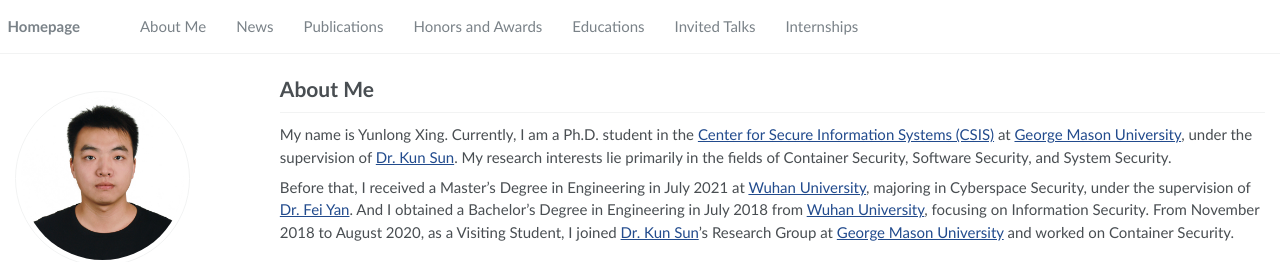
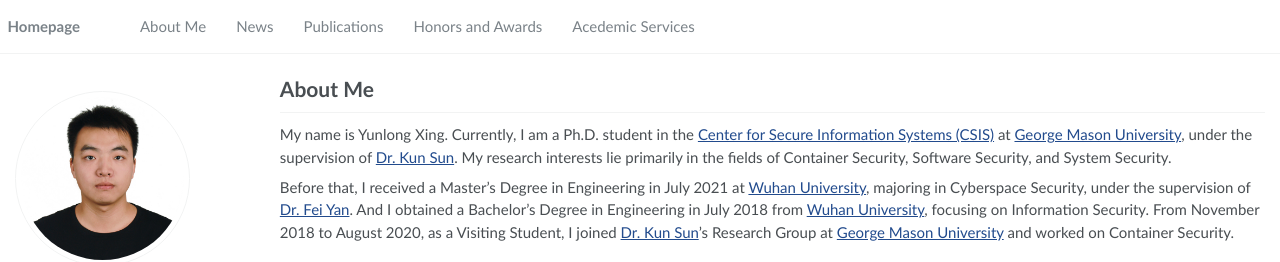
Before and after one commit to YunlongXing/yunlongxing.github.io, a Jekyll site: the page built from _pages/about.md, in a window 1280 px wide. Shown: the top 262 px of the page. Built offline with Jekyll 4.4.1, drawn with Linux system fonts in a browser that asks for light colours; some web fonts are replaced.

Commit message:
Update navigation.yml

```diff
--- a/_data/navigation.yml
+++ b/_data/navigation.yml
@@ -12,11 +12,5 @@ main:
   - title: "Honors and Awards"
     url: "/#-honors-and-awards"
 
-  - title: "Educations"
-    url: "/#-educations"
-
-  - title: "Invited Talks"
-    url: "/#-invited-talks"
-
-  - title: "Internships"
+  - title: "Acedemic Services"
     url: "/#-internships"
```
